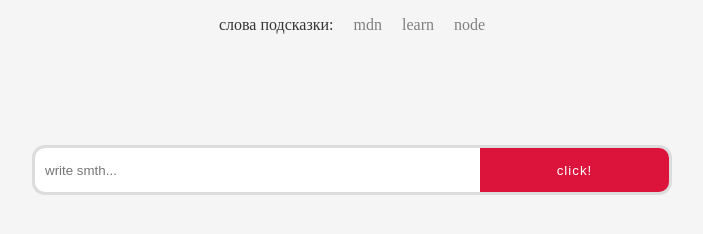
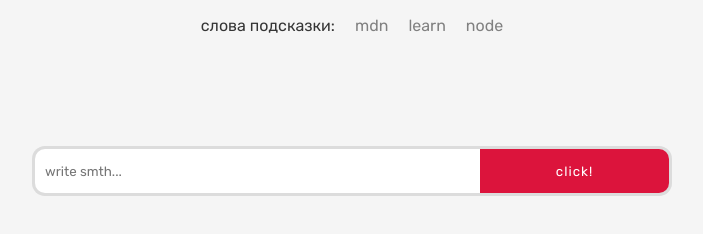
Before and after one commit to Arsen4ik/StudyingPractice, a plain HTML site: page client/index.html in a window 1280 px wide. Shown: the full height of the page, 288-991 px from the left. Drawn offline with Linux system fonts and the light colour scheme.

Commit message:
second commit

```diff
--- a/client/index.html
+++ b/client/index.html
@@ -5,10 +5,9 @@
     <meta http-equiv="X-UA-Compatible" content="IE=edge">
     <meta name="viewport" content="width=device-width, initial-scale=1.0">
     <title>учебная практика</title>
-    <!-- <link rel="preconnect" href="https://fonts.googleapis.com">
+    <link rel="preconnect" href="https://fonts.googleapis.com">
 <link rel="preconnect" href="https://fonts.gstatic.com" crossorigin>
-<link href="https://fonts.googleapis.com/css2?family=Josefin+Sans:wght@300&display=swap" rel="stylesheet"> -->
-    <!-- <link rel="stylesheet" href="https://unpkg.com/tachyons@4.12.0/css/tachyons.min.css"/> -->
+<link href="https://fonts.googleapis.com/css2?family=Rubik&display=swap" rel="stylesheet">
     <link rel="stylesheet" href="style.css">
 
 </head>
--- a/client/style.css
+++ b/client/style.css
@@ -1,5 +1,5 @@
 * {
-    /* font-family: 'Josefin Sans', sans-serif; */
+    font-family: 'Rubik', sans-serif;
 }
 
 body {
```
Also changed, not shown: 2 other files.
